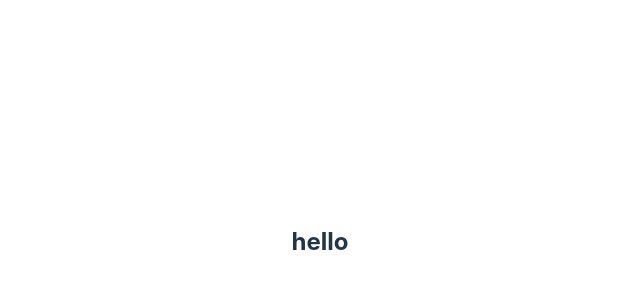
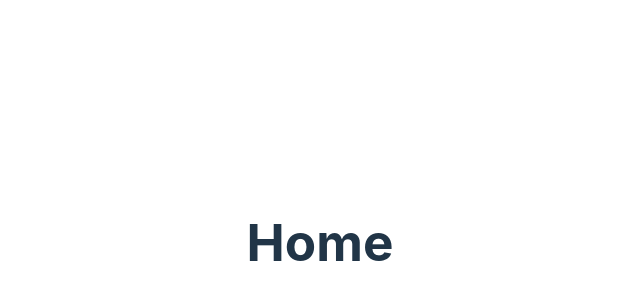
Before and after one commit to AlexSimao/react-js, a React app in the folder Exercicios/ex-003/: page / in a window 1280 px wide. Shown: the part 158-458 px from the top of the page, without its empty margins (320-960 px from the left). Built offline with nearby package versions, Linux system fonts and the light colour scheme; the HTML template or start-up script is replaced by a standard one.

Commit message:
Entendendo o react-router. Criando uma pasta 'routes' e criando um compotente 'Contact'

```diff
--- a/Exercicios/ex-003/src/App.jsx
+++ b/Exercicios/ex-003/src/App.jsx
@@ -1,10 +1,9 @@
-import { useState } from "react";
 import "./App.css";
 
 function App() {
   return (
     <>
-      <h2>hello</h2>
+      <h1>Home</h1>
     </>
   );
 }
--- a/Exercicios/ex-003/src/main.jsx
+++ b/Exercicios/ex-003/src/main.jsx
@@ -3,8 +3,23 @@ import ReactDOM from "react-dom/client";
 import App from "./App.jsx";
 import "./index.css";
 
+import { createBrowserRouter, RouterProvider } from "react-router-dom";
+
+import Contact from "./routes/Contact.jsx";
+
+const router = createBrowserRouter([
+  {
+    path: "/",
+    element: <App />,
+  },
+  {
+    path: "contact",
+    element: <Contact />,
+  },
+]);
+
 ReactDOM.createRoot(document.getElementById("root")).render(
   <React.StrictMode>
-    <App />
+    <RouterProvider router={router} />
   </React.StrictMode>
 );
--- /dev/null
+++ b/Exercicios/ex-003/src/routes/Contact.jsx
@@ -0,0 +1,5 @@
+function Contact() {
+  return <h1>Contatos</h1>;
+}
+
+export default Contact;
```
